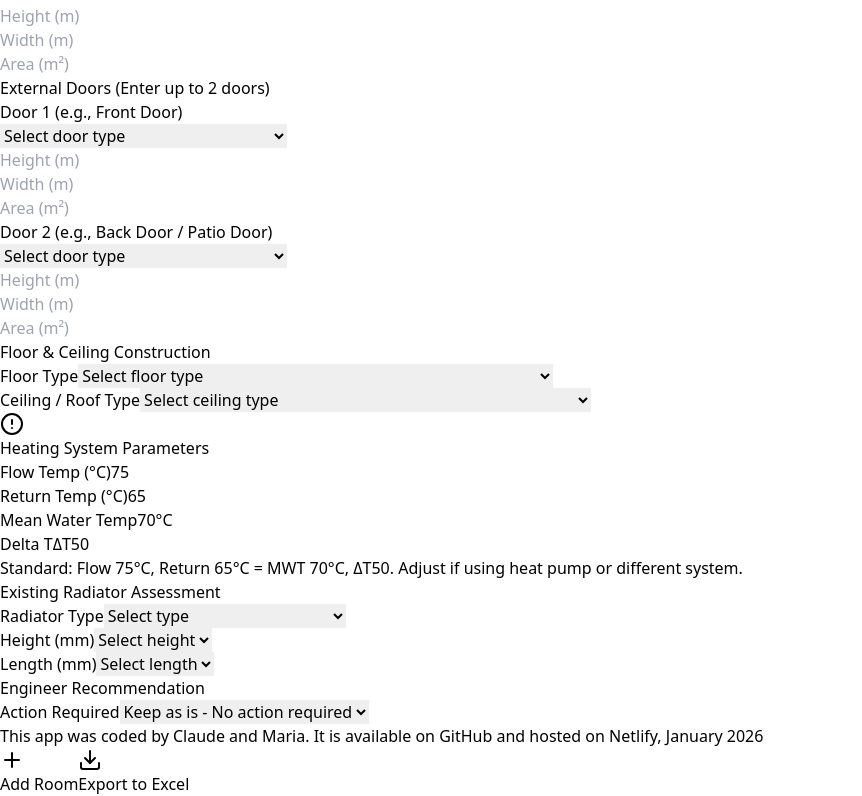
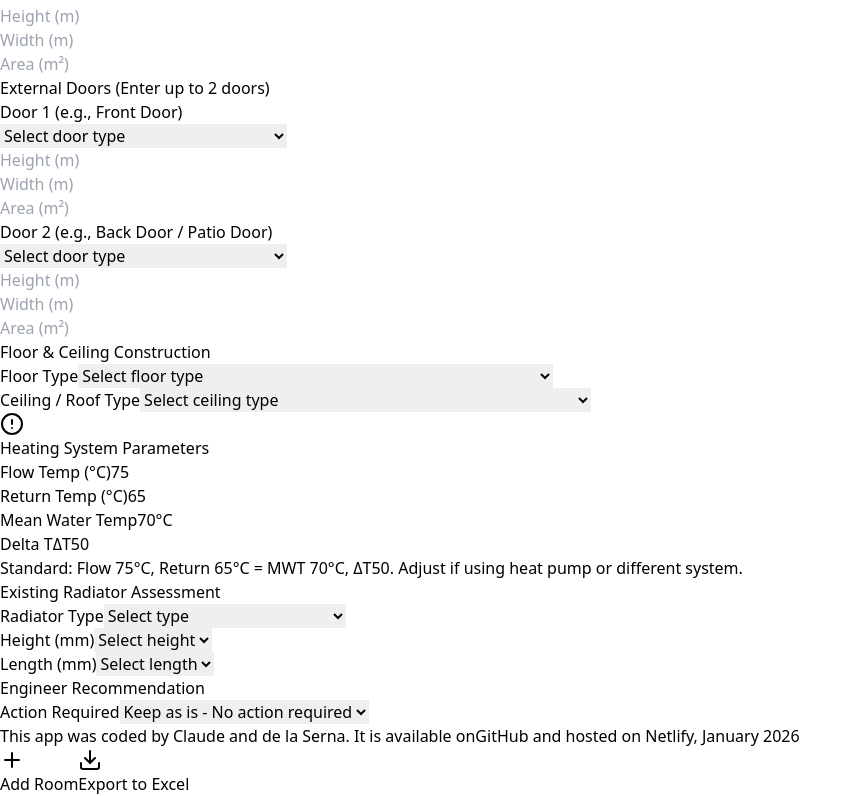
Before and after one commit to MariaBego56/heat-loss-calculator, a React (Vite) app: page / in a window 1280 px wide. Shown: the part 1054-1850 px from the top of the page, without its empty margins (0-862 px from the left). Built offline with nearby package versions, Linux system fonts and the light colour scheme.

Commit message:
Update App.jsx

```diff
--- a/src/App.jsx
+++ b/src/App.jsx
@@ -1315,9 +1315,8 @@ function App() {
             {/* Footer */}
           <div className="text-center text-sm text-gray-500 py-4 mb-20">
             <p>
-              This app was coded by Claude and Maria. It is available on{' '}
+              This app was coded by Claude and  de la Serna. It is available on
               <a href="https://github.com/MariaBego56/heat-loss-calculator" target="_blank" rel="noopener noreferrer" className="text-indigo-600 hover:underline">GitHub</a> and hosted on <a href=" https://heatlosscalculator.netlify.app/" target="blank" rel="noopener noreferrer">Netlify</a>, January 2026
-
             </p>
           </div>
       </div>
```
